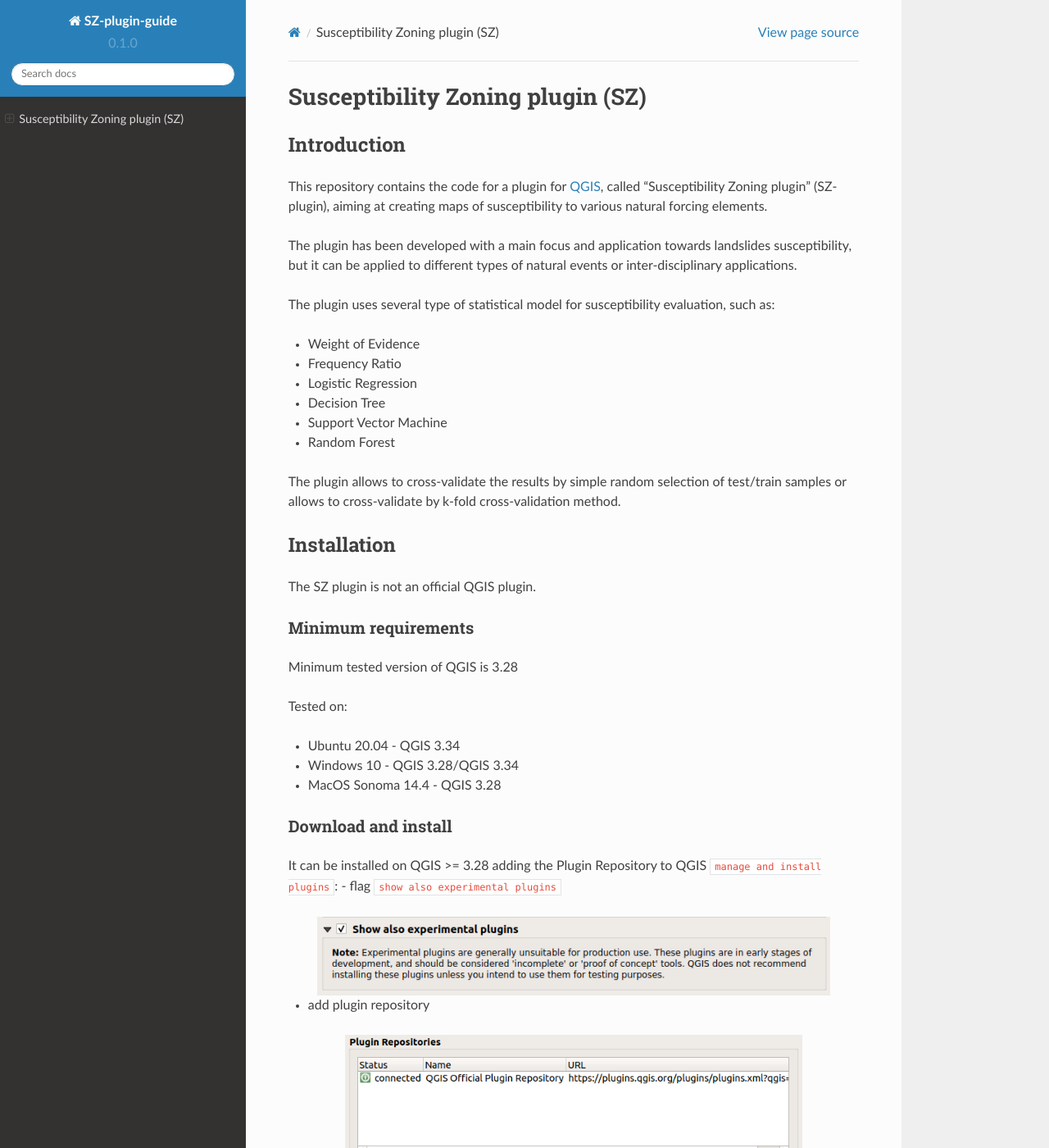
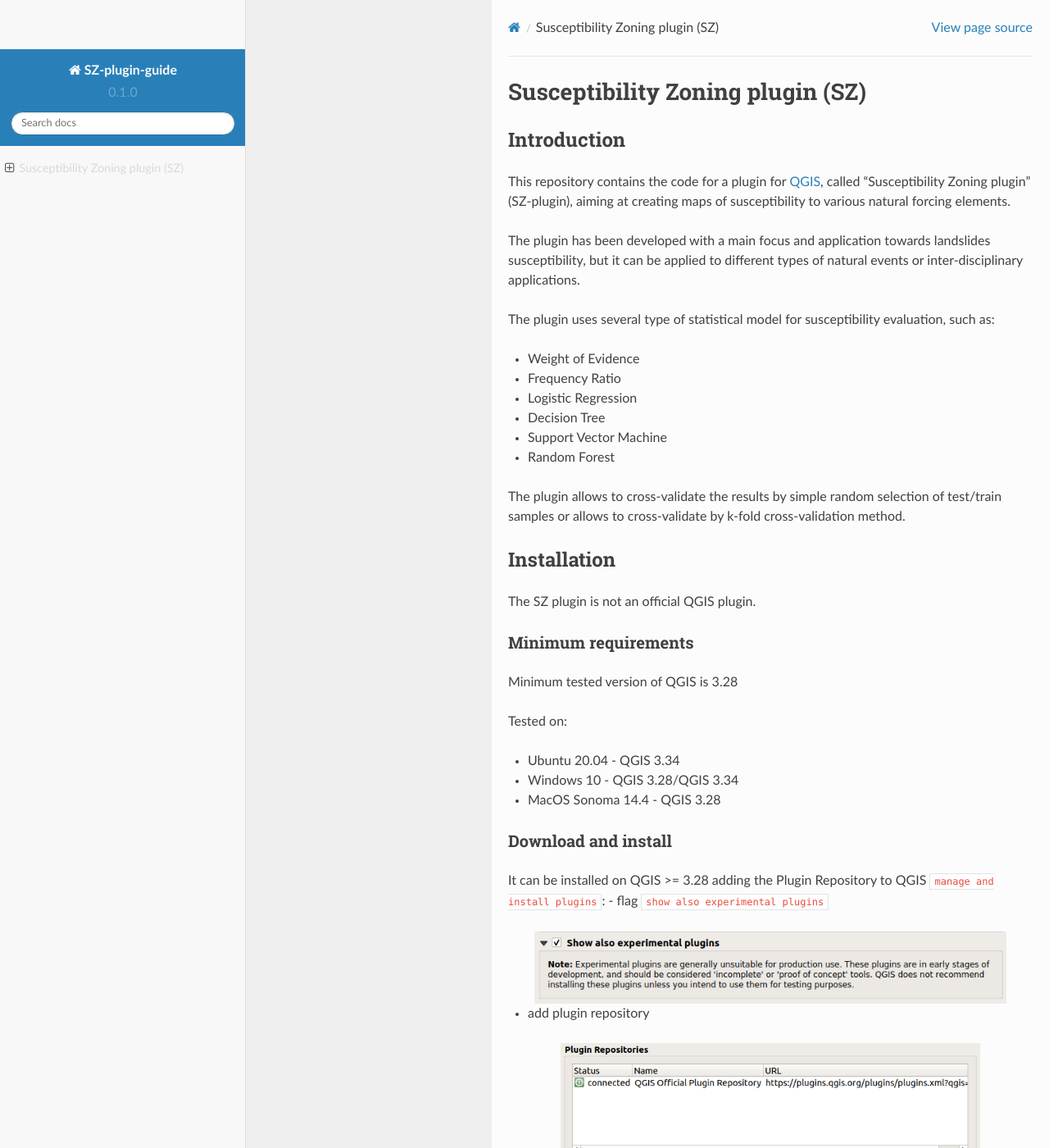
Before and after one commit to SZtools/SZ-docs, a Sphinx documentation site: the page built from docs/source/index.rst, in a window 1280 px wide and 1400 px high. Shown: the whole window at 82% size. Built offline with Sphinx 7.4.7 and the Read the Docs theme 2.0.0, drawn with Linux system fonts in a browser that asks for light colours; pages that are not in the unit, such as notebooks, are missing from menus.

Commit message:
Update conf.py

```diff
--- a/docs/source/conf.py
+++ b/docs/source/conf.py
@@ -1,7 +1,6 @@
 # Configuration file for the Sphinx documentation builder.
 
 # -- Project information
-
 project = 'SZ-plugin-guide'
 copyright = '2024, Giacomo Titti'
 author = 'Giacomo Titti'
@@ -10,7 +9,6 @@
 version = '0.1.0'
 
 # -- General configuration
-
 extensions = [
     'sphinx.ext.duration',
     'sphinx.ext.doctest',
@@ -27,38 +25,36 @@
 }
 intersphinx_disabled_domains = ['std']
 
+# -- Add paths that contain templates here, relative to this directory.
 templates_path = ['_templates']
 
 # -- Options for HTML output
-
-html_title = 'Susceptibility Zoning plugin Guide'
-
+#html_title = 'Susceptibility Zoning plugin Guide'
 html_theme = 'sphinx_rtd_theme'
 
-# Add any paths that contain custom static files (such as style sheets) here, relative to this directory.
-#html_static_path = ['_static']
+# -- Add any paths that contain custom static files (such as style sheets) here, relative to this directory.
+html_static_path = ['_static']
 
-# Add custom CSS files
-#html_css_files = [
-    #'custom.css',
-#]
+# -- Add custom CSS files
+html_css_files = [
+    'custom.css',
+]
 
-
-# -- Options for the theme
+# -- Options for the theme.
 html_theme_options = {
     'navigation_depth': 3,  # Adjust depth as needed
     'collapse_navigation': False,  # Keep sidebar open by default
     'sticky_navigation': True,  # Make sidebar navigation sticky
 }
 
-# -- Customize sidebar templates, if needed
+# Customize sidebar templates
 html_sidebars = {
-   '**': [
-       'globaltoc.html',  # Global table of contents
-       'relations.html',  # Next/previous links
-       'sourcelink.html',  # View source link
-       'searchbox.html',  # Search box
-   ]
+    '**': [
+        'custom_sidebar.html',  # Use the custom sidebar template
+        'relations.html',       # Next/previous links
+        'sourcelink.html',      # View source link
+        'searchbox.html',       # Search box
+    ]
 }
 
 # html_use_index = True
```
